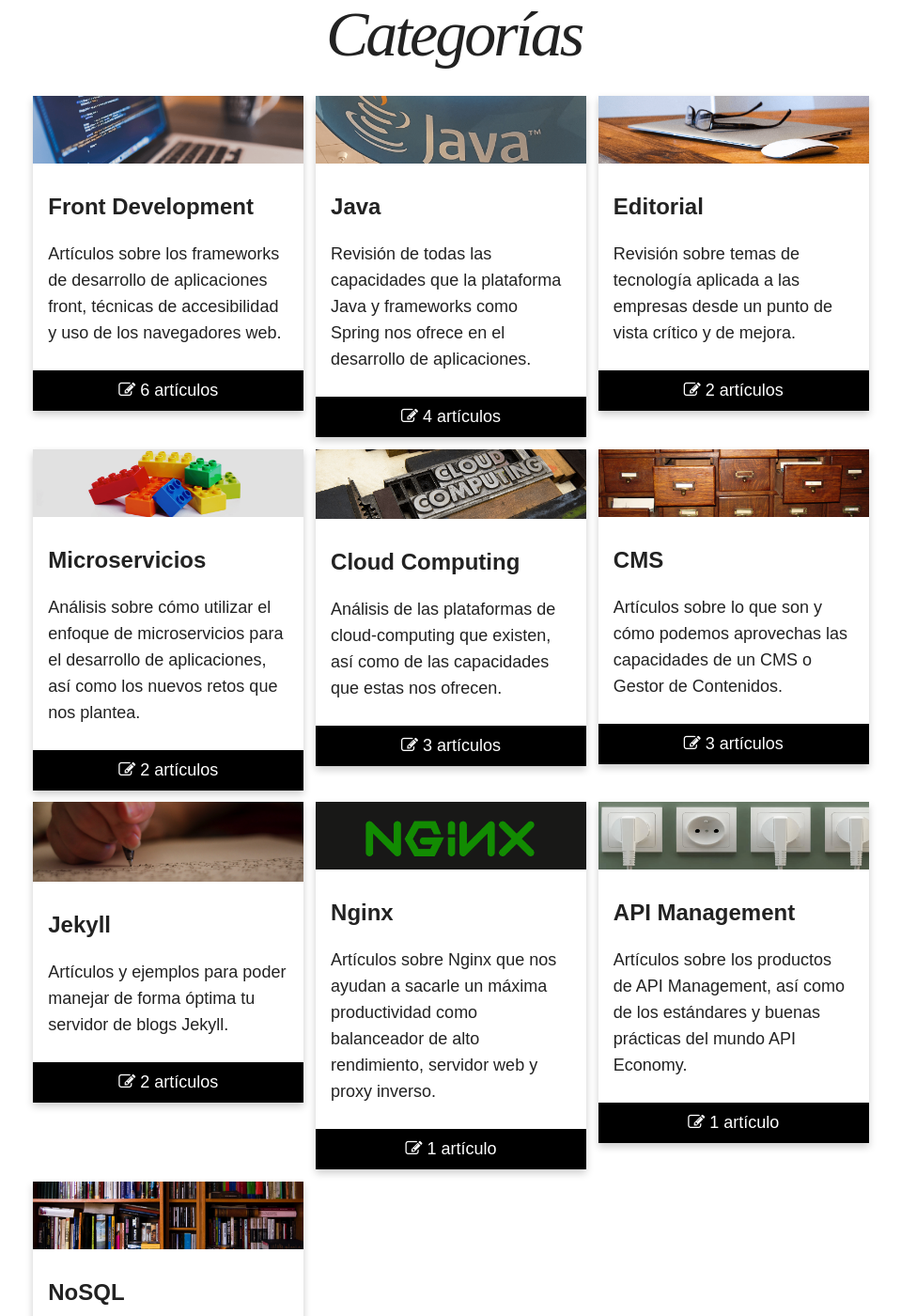
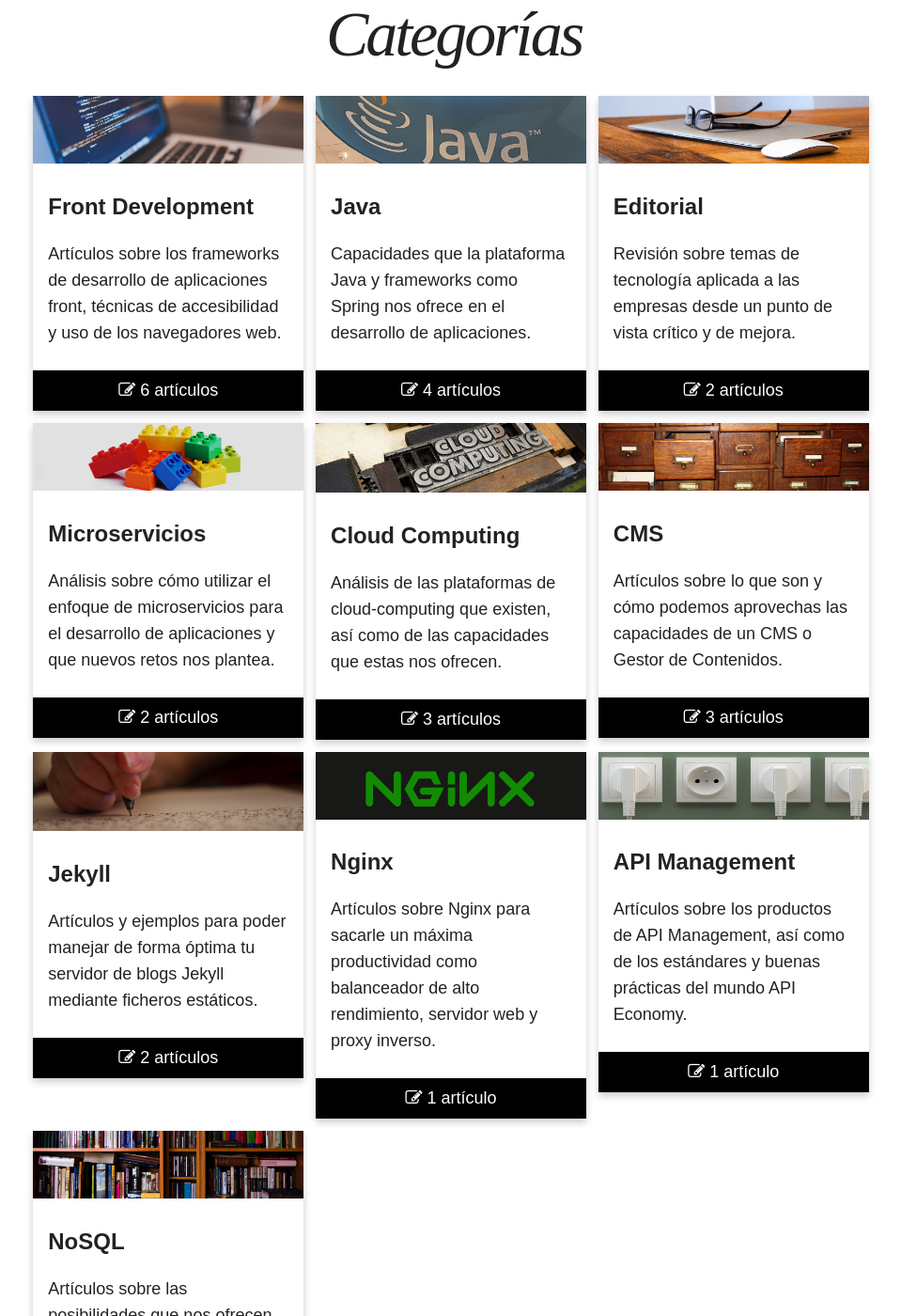
Before and after one commit to jcopete/arquitectoitweb, a Jekyll site: the page built from categorias/index.md, in a window 1280 px wide and 1400 px high, scrolled down 561 px. Shown: the whole window at 94% size, without its empty margins (157-1116 px from the left). Built offline with Jekyll 4.4.1, drawn with Linux system fonts in a browser that asks for light colours; nearby versions of some CDN libraries.

Commit message:
Ajuste de tamaños en categorías.

```diff
--- a/_data/categories.yml
+++ b/_data/categories.yml
@@ -18,7 +18,7 @@
 - title: microservicios
   name: Microservicios
   image: covers/microservicios.png
-  description: "Análisis sobre cómo utilizar el enfoque de microservicios para el desarrollo de aplicaciones, así como los nuevos retos que nos plantea."
+  description: "Análisis sobre cómo utilizar el enfoque de microservicios para el desarrollo de aplicaciones y que nuevos retos nos plantea."
 
 - title: api-management
   name: API Management
@@ -33,17 +33,17 @@
 - title: java
   name: Java
   image: covers/java.png
-  description: "Revisión de todas las capacidades que la plataforma Java y frameworks como Spring nos ofrece en el desarrollo de aplicaciones."
+  description: "Capacidades que la plataforma Java y frameworks como Spring nos ofrece en el desarrollo de aplicaciones."
 
 - title: nginx
   name: Nginx
   image: covers/nginx.png
-  description: "Artículos sobre Nginx que nos ayudan a sacarle un máxima productividad como balanceador de alto rendimiento, servidor web y proxy inverso."
+  description: "Artículos sobre Nginx para sacarle un máxima productividad como balanceador de alto rendimiento, servidor web y proxy inverso."
 
 - title: jekyll
   name: Jekyll
   image: covers/write.jpg
-  description: "Artículos y ejemplos para poder manejar de forma óptima tu servidor de blogs Jekyll."
+  description: "Artículos y ejemplos para poder manejar de forma óptima tu servidor de blogs Jekyll mediante ficheros estáticos."
 
 - title: cms
   name: CMS
```
